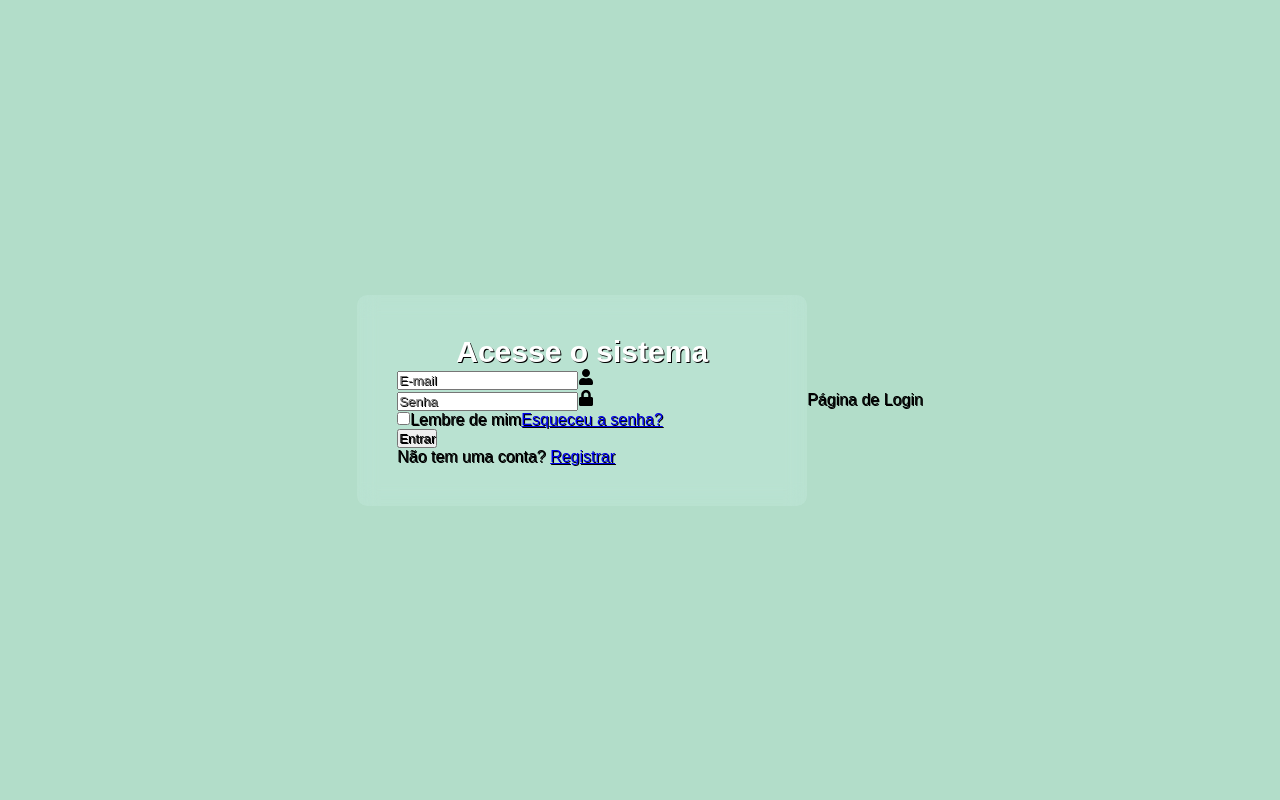
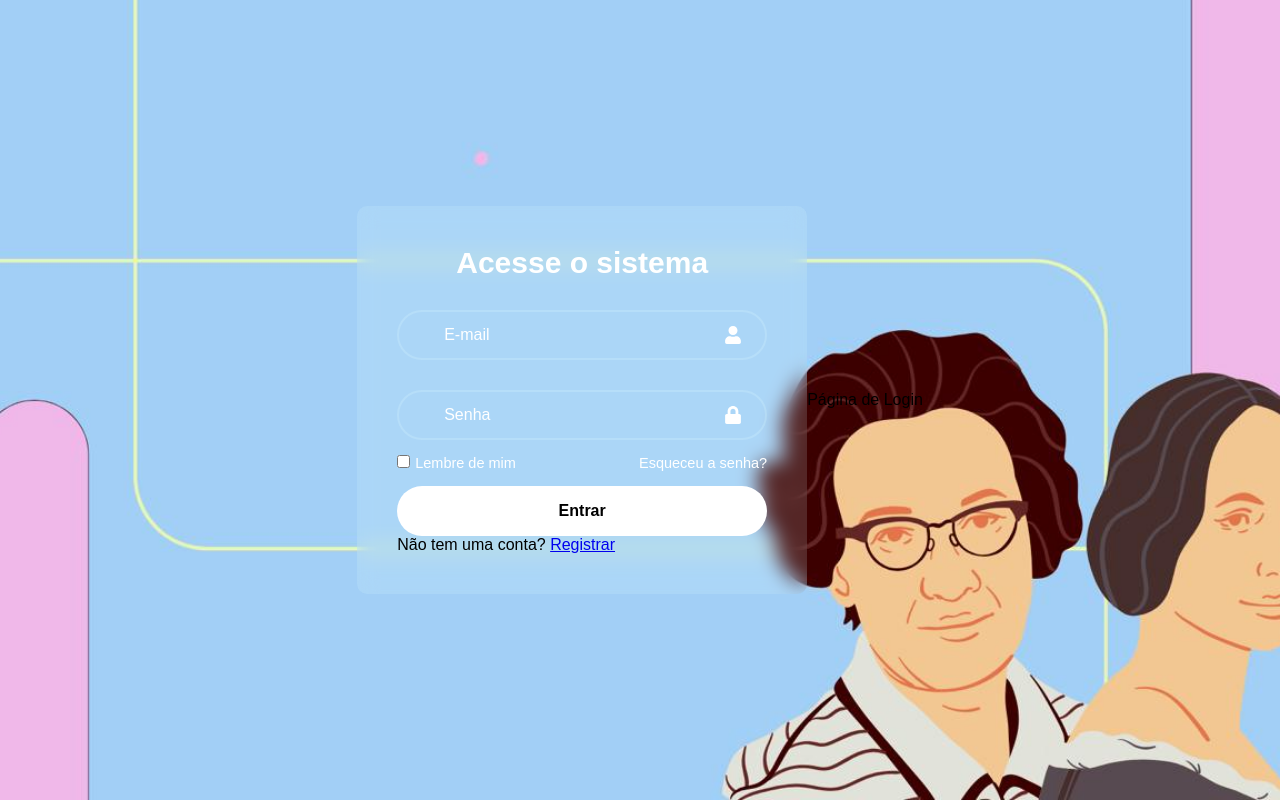
Before and after one commit to GabrielaRodrigues01/Tela-de-Login-React, a React (Vite) app: page / in a window 1280 px wide. Built offline with nearby package versions, Linux system fonts and the light colour scheme.

Commit message:
Alterações css

```diff
--- a/src/App.css
+++ b/src/App.css
@@ -3,7 +3,6 @@
     padding: 0;
     font-family: Arial;
     box-sizing: border-box;
-    text-shadow: #000 1px 1px;
     font-family: Arial;
 }
 
--- a/src/assets/Components/Login/Login.css
+++ b/src/assets/Components/Login/Login.css
@@ -10,6 +10,74 @@
 .container h1 {
     text-align: center;
     font-size: 30px;
-    color: #ffff;
+    color: #fff;
+}
+
+.container .input-field {
+    position: relative;
+    width: 100%;
+    height: 50px;
+    margin: 30px auto;
+}
+
+.input-field input {
+    width: 100%;
+    height: 100%;
+    background-color: transparent;
+    outline: none;
+    border: 2px solid rgba(225, 255, 255, 0.2);
+    border-radius: 40px;
+    font-size: 16px;
+    color:#fff;
+    padding: 20px 45px;
+}
+
+.input-field input::placeholder{
+    color:#fff;
+}
+
+.input-field .icon{
+    position: absolute;
+    right: 25px;
+    top: 50%;
+    transform: translateY(-50%);
+    font-size: 18px;
+    color:#fff;
+}
+
+.container .recall-forget {
+    display: flex;
+    justify-content: space-between;
+    font-size: 14.5px;
+    margin: -15px 0 15px;
+}
+
+.recall-forget label {
+    color:#fff
+}
+
+.recall-forget input {
+    margin-right:  5px;
+}
+
+.recall-forget a {
+    color:#fff;
+    text-decoration: none;
+}
+
+.recall-forget a:hover {
+    text-decoration:underline;
+}
+
+.container button {
+    width: 100%;
+    height: 50px;
+    background-color: #fff;
+    border: none;
+    outline: none;
+    border-radius: 40px;
+    cursor:pointer;
+    font-size: 16px;
+    font-weight: 600;
 
 }
--- a/src/assets/Components/Login/Login.jsx
+++ b/src/assets/Components/Login/Login.jsx
@@ -21,14 +21,20 @@
         <div className="container">
             <form onSubmit={envioForm}>
                 <h1>Acesse o sistema</h1>
-                <div>
-                    <input type="email" placeholder="E-mail"
+                <div className="input-field">
+                    <input
+                    type="email"
+                    placeholder="E-mail"
+                    required
                     onChange={(e) => setUsername(e.target.value)}
                      />
                     <FaUser className="icon" />
                 </div>
-                <div>
-                    <input type="password" placeholder="Senha"
+
+                <div className="input-field">
+                    <input
+                    type="password"
+                    placeholder="Senha"
                     onChange={(e) => setPassword(e.target.value)}
                      />
                     <FaLock className="icon" />
```
Also changed, not shown: src/assets/bg.webp.webp.
